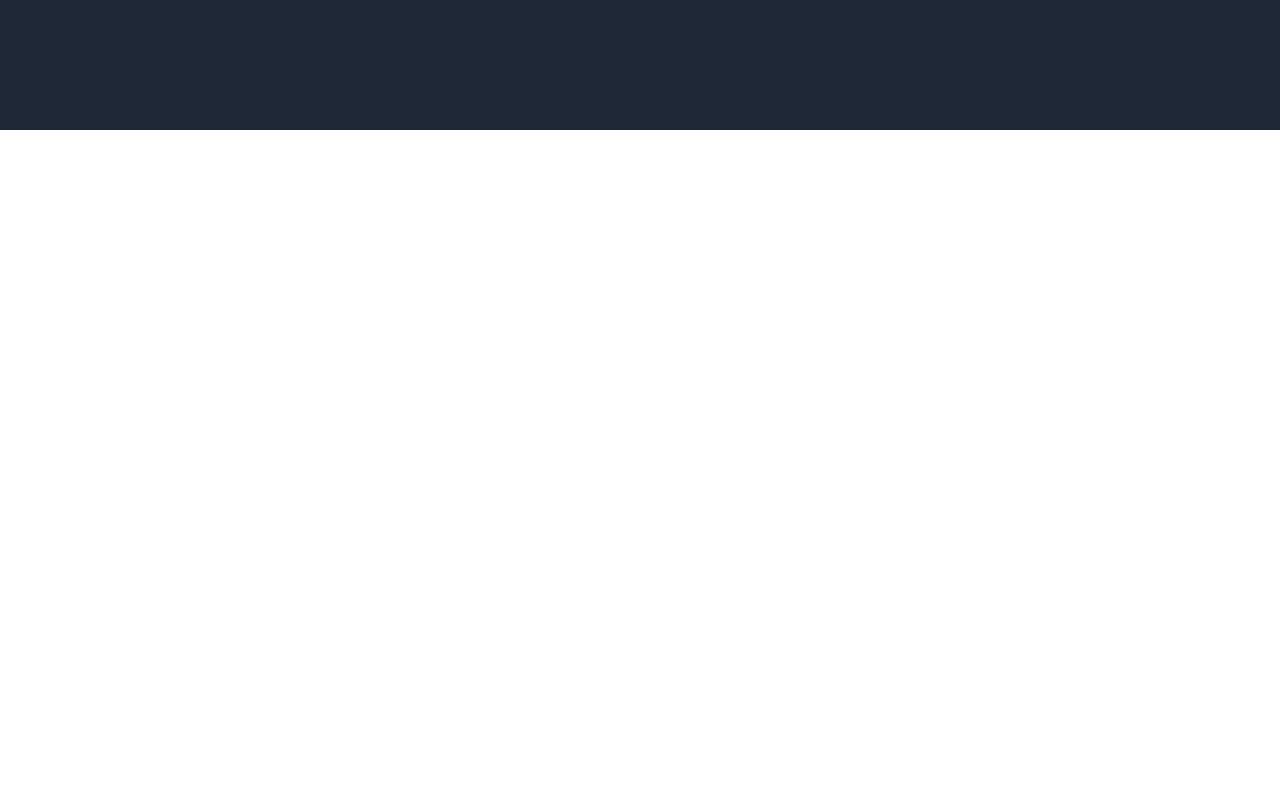
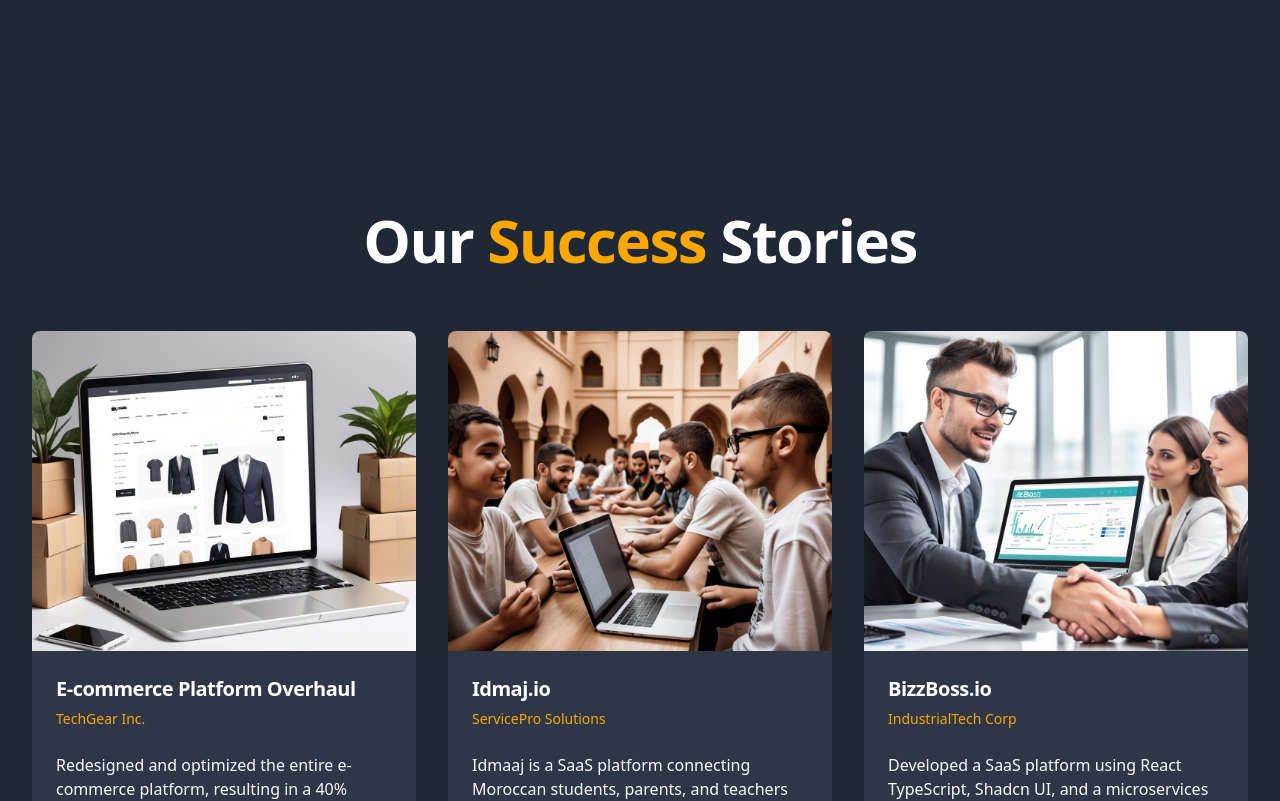
Before and after one commit to Ch-dev-tool/Landing, a React (Vite) app: page / in a window 1280 px wide. Shown: the part 2360-3161 px from the top of the page. Before the commit the page ends 2490 px from the top, so only its background shows below. Built offline with nearby package versions, Linux system fonts and the light colour scheme.

Commit message:
update home page component
integrate project section component

```diff
--- a/src/pages/home.page.tsx
+++ b/src/pages/home.page.tsx
@@ -2,6 +2,7 @@ import ServiceGallery from "../components/utils/Service.component"
 import About from "../components/utils/About.component"
 import Hero from "../components/utils/Hero.component"
 import Navbar from "../components/utils/Nav.component"
+import ProjectsGallery from "../components/utils/Projects.component";
 
 function HomePage() {
     return (
@@ -10,6 +11,7 @@ function HomePage() {
             <Hero />
             <About />
             <ServiceGallery />
+            <ProjectsGallery />
         </main>
     )
 }
```
